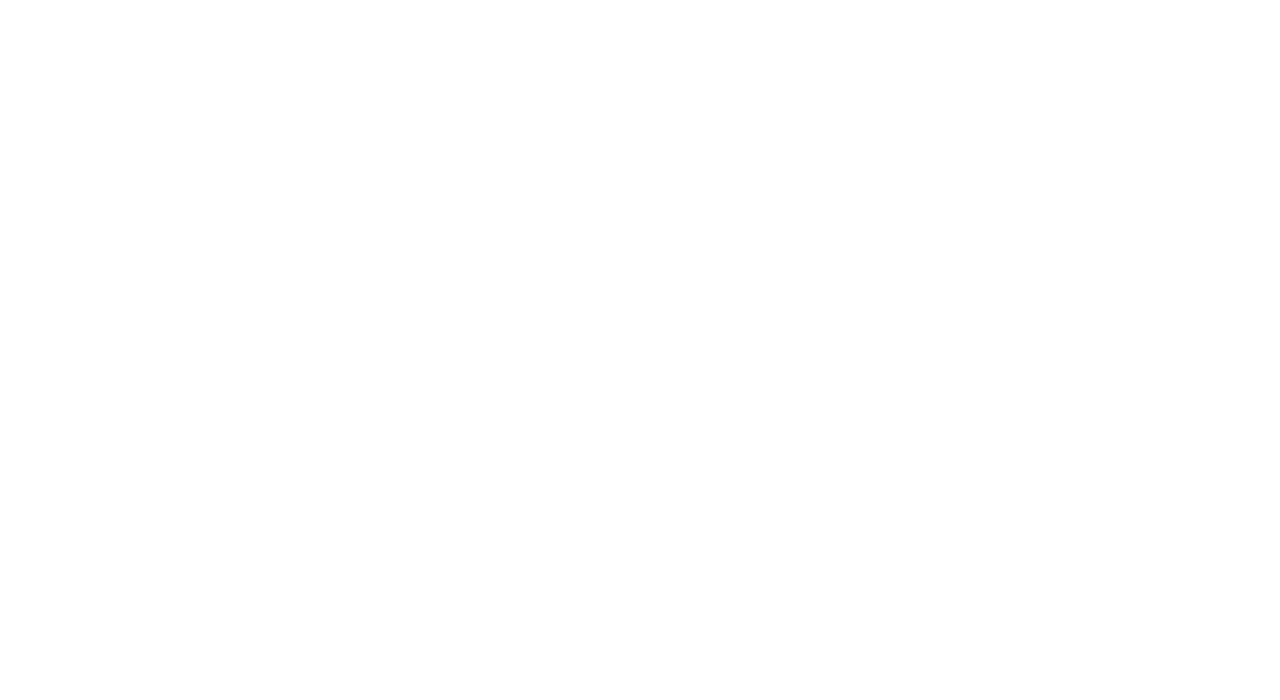
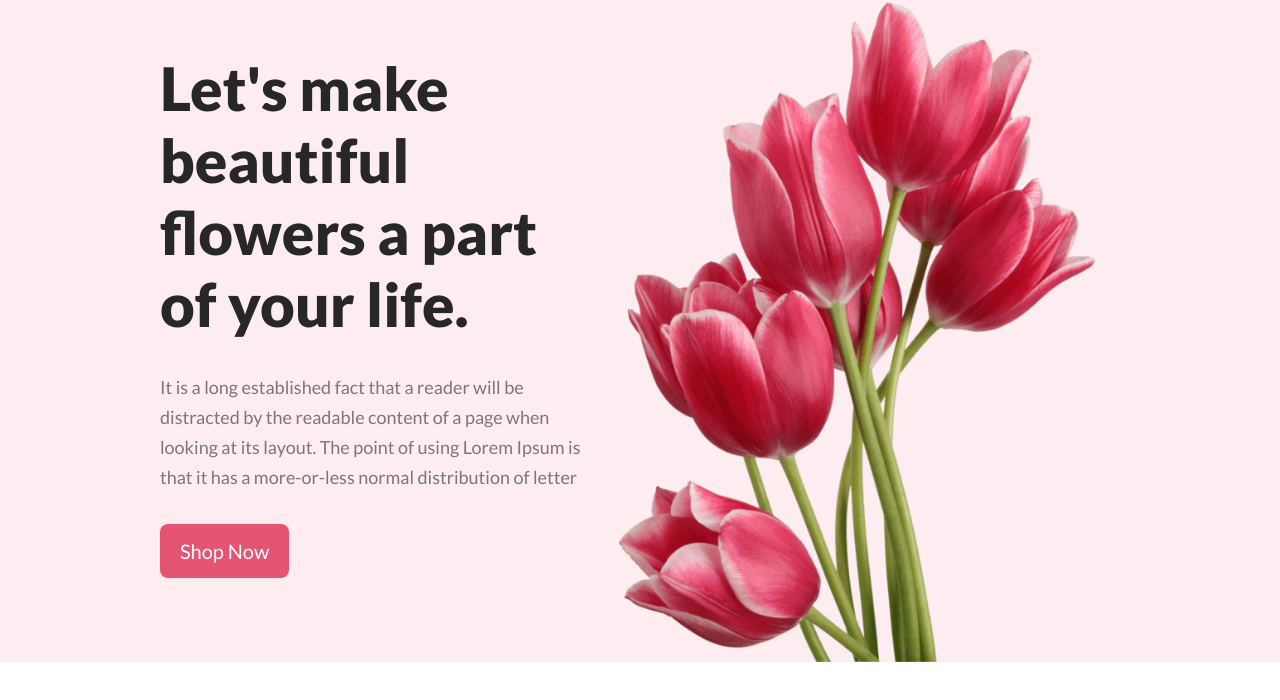
Before and after one commit to Basit612/flower-websit, a plain HTML site: page index.html in a window 1280 px wide. Drawn offline with Linux system fonts and the light colour scheme.

Commit message:
banner text complet

```diff
--- a/index.html
+++ b/index.html
@@ -4,8 +4,20 @@
   <meta charset="UTF-8">
   <meta name="viewport" content="width=device-width, initial-scale=1.0">
   <title>Flower Website</title>
+  <link rel="stylesheet" href="styles/style.css">
 </head>
 <body>
-
+      <header>
+           <div class="container banner">
+            <div class="banner-text">
+              <h1>Let's make beautiful flowers a part of your life.</h1>
+              <p>It is a long established fact that a reader will be distracted by the readable content of a page when looking at its layout. The point of using Lorem Ipsum is that it has a more-or-less normal distribution of letter</p>
+              <button>Shop Now</button>
+            </div>
+            <div class="banner-img">
+              <img src="flower-websit/img/pngwing 10.png" alt="" >
+            </div>
+           </div>
+      </header>
 </body>
 </html>
--- a/styles/style.css
+++ b/styles/style.css
@@ -0,0 +1,66 @@
+@import url('https://fonts.googleapis.com/css2?family=Lato:ital,wght@0,100;0,300;0,400;0,700;0,900;1,100;1,400;1,700;1,900&display=swap');
+
+* {
+  margin: 0;
+  padding: 0;
+  font-family: 'Lato', sans-serif;
+}
+
+p{
+  color: rgba(39, 39, 39, 0.60);
+font-family: Lato;
+font-size: 18px;
+font-style: normal;
+font-weight: 400;
+line-height: 30px; /* 166.667% */
+}
+button {
+  border-radius: 8px;
+  background: #E55473;
+  color: #fff;
+  border: none;
+  font-size: 20px;
+  padding: 15px 20px;
+  cursor: pointer;
+  translate: all 1s;
+}
+
+button:hover {
+  background: #c21f43;
+}
+
+
+header {
+  background-color: rgba(229, 84, 115, 0.1);
+}
+
+.container {
+  width: 75%;
+  max-width: 1440px;
+  margin: 0 auto;
+}
+
+.banner {
+  display: flex;
+  align-items: center;
+  justify-content: space-between;
+}
+
+.banner .banner-text *{
+  margin-bottom: 32px;
+  max-width: 525px;
+}
+
+.banner .banner-text h1{
+color: #272727;
+font-family: Lato;
+font-size: 60px;
+font-style: normal;
+font-weight: 800;
+line-height: normal;
+}
+
+.banner .banner-img img{
+  width: 100%;
+  vertical-align: middle;
+}
```
